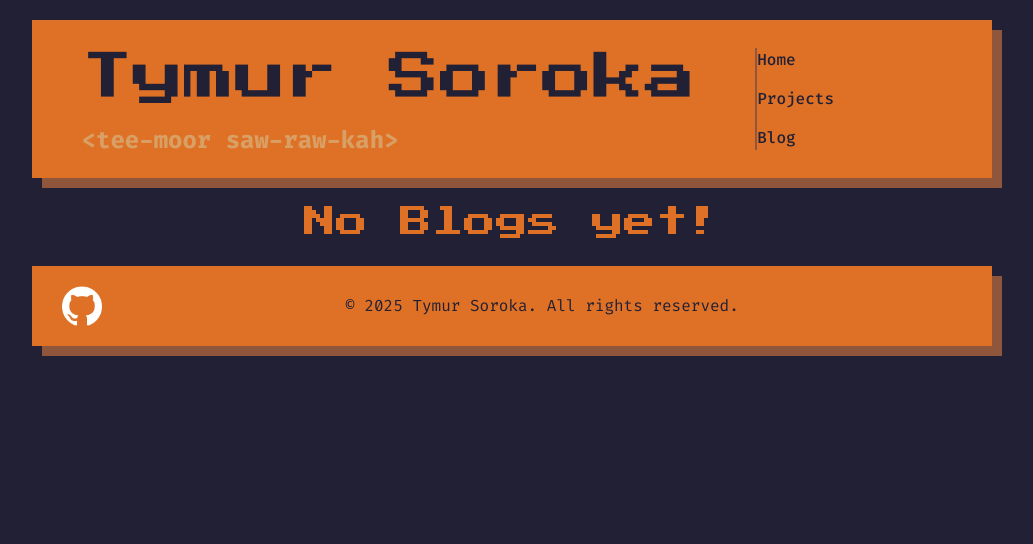
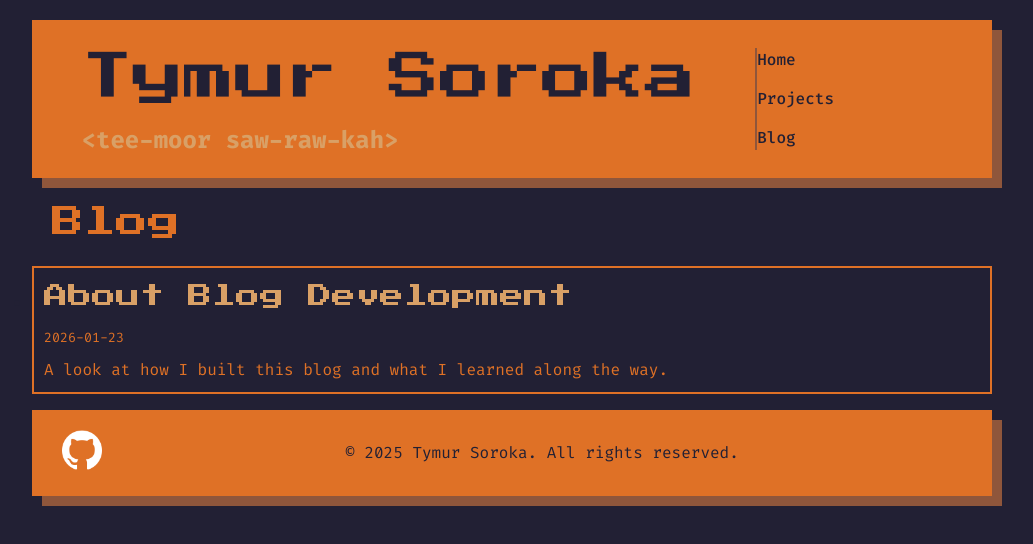
Before and after one commit to timtim40a/timtim40a.github.io, a React (Vite) app: page /blog in a window 1280 px wide. Shown: the top 544 px of the page, without its empty margins (128-1161 px from the left). Built offline with nearby package versions, Linux system fonts and the light colour scheme.

Commit message:
Implement basic blog structure

```diff
--- /dev/null
+++ b/public/utils/posts.json
@@ -0,0 +1,9 @@
+[
+    {
+        "slug": "blog-about-blog-development",
+        "title": "About Blog Development",
+        "date": "2026-01-23",
+        "summary": "A look at how I built this blog and what I learned along the way.",
+        "tags": ["blog", "meta", "webdev"]
+    }
+]
--- a/src/components/footer/Footer.tsx
+++ b/src/components/footer/Footer.tsx
@@ -1,15 +1,21 @@
-import "./Footer.css"
+import "./Footer.css";
 
 function Footer() {
-
     return (
         <>
             <footer className="footer">
-                <img className="footer__logo" src="github-white-icon.webp"></img>
-                <p className="footer__text">© 2025 Tymur Soroka. All rights reserved.</p>
+                <a href="https://www.github.com/timtim40a">
+                    <img
+                        className="footer__logo"
+                        src="/github-white-icon.webp"
+                    ></img>
+                </a>
+                <p className="footer__text">
+                    © 2025 Tymur Soroka. All rights reserved.
+                </p>
             </footer>
         </>
-    )
+    );
 }
 
-export default Footer
+export default Footer;
--- a/src/index.css
+++ b/src/index.css
@@ -60,7 +60,10 @@ body {
 }
 
 h1,
-h2 {
+h2,
+h3,
+h4,
+h5 {
     font-family: var(--font-secondary);
     color: var(--colour-primary);
     margin: 20px;
@@ -70,7 +73,8 @@ h2 {
     font-size: 1.5em;
 }
 
-p {
+p,
+small {
     font-family: var(--font-primary);
     color: var(--colour-primary);
     margin: 20px;
--- /dev/null
+++ b/src/pages/BlogIndex.css
@@ -0,0 +1,7 @@
+li {
+    border: 2px solid var(--colour-primary);
+}
+
+ul {
+    padding-left: 0;
+}
--- a/src/pages/BlogIndex.tsx
+++ b/src/pages/BlogIndex.tsx
@@ -1,8 +1,45 @@
+// src/pages/BlogIndex.tsx
+import { useEffect, useState } from "react";
+import { Link } from "react-router-dom";
+import "./BlogIndex.css";
+
+type PostMeta = {
+    slug: string;
+    title: string;
+    date: string;
+    summary: string;
+    tags: string[];
+};
+
 function BlogIndex() {
+    const [posts, setPosts] = useState<PostMeta[]>([]);
+
+    useEffect(() => {
+        fetch("/utils/posts.json")
+            .then((res) => res.json())
+            .then((data: PostMeta[]) => {
+                const sorted = [...data].sort(
+                    (a, b) => +new Date(b.date) - +new Date(a.date)
+                );
+                setPosts(sorted);
+            });
+    }, []);
+
     return (
-        <>
-            <h1>No Blogs yet!</h1>
-        </>
+        <main>
+            <h1>Blog</h1>
+            <ul>
+                {posts.map((post) => (
+                    <li key={post.slug}>
+                        <h2>
+                            <Link to={`/blog/${post.slug}`}>{post.title}</Link>
+                        </h2>
+                        <small>{post.date}</small>
+                        <p>{post.summary}</p>
+                    </li>
+                ))}
+            </ul>
+        </main>
     );
 }
 
--- /dev/null
+++ b/src/pages/BlogPost.css
@@ -0,0 +1,12 @@
+article {
+    width: 75vw;
+}
+
+p,
+h2,
+h3,
+h4,
+h5,
+small {
+    margin: 10px;
+}
--- a/src/pages/BlogPost.tsx
+++ b/src/pages/BlogPost.tsx
@@ -1,8 +1,54 @@
+// src/pages/BlogPost.tsx
+import { useParams } from "react-router-dom";
+import { useEffect, useState } from "react";
+import ReactMarkdown from "react-markdown";
+import "./BlogPost.css";
+
+type PostMeta = {
+    slug: string;
+    title: string;
+    date: string;
+    summary: string;
+    tags: string[];
+};
+
 function BlogPost() {
+    const { slug } = useParams<{ slug: string }>();
+    const [post, setPost] = useState<PostMeta | null>(null);
+    const [markdown, setMarkdown] = useState("");
+
+    useEffect(() => {
+        if (!slug) return;
+
+        // 1. load metadata
+        fetch("/utils/posts.json")
+            .then((res) => res.json())
+            .then((all: PostMeta[]) => {
+                const found = all.find((p) => p.slug === slug);
+                if (!found) return;
+                setPost(found);
+
+                // 2. load markdown for this post
+                console.log(
+                    "Fetching blog post:",
+                    "/blogs/" + found.date + "-" + found.slug + ".md"
+                );
+                return fetch("/blogs/" + found.date + "-" + found.slug + ".md");
+            })
+            .then((res) => (res ? res.text() : ""))
+            .then((text) => {
+                if (text) setMarkdown(text);
+            });
+    }, [slug]);
+
+    if (!post) return <p>Loading...</p>;
+
     return (
-        <>
-            <h1>No Blogs yet!</h1>
-        </>
+        <article>
+            <h1>{post.title}</h1>
+            <small>{post.date}</small>
+            <ReactMarkdown>{markdown}</ReactMarkdown>
+        </article>
     );
 }
 
```
Also changed, not shown: public/blogs/2026-01-23-blog-about-blog-development.md (added, +9 -0 lines), public/blogs/test.md (deleted), src/utils/posts.json (deleted).
